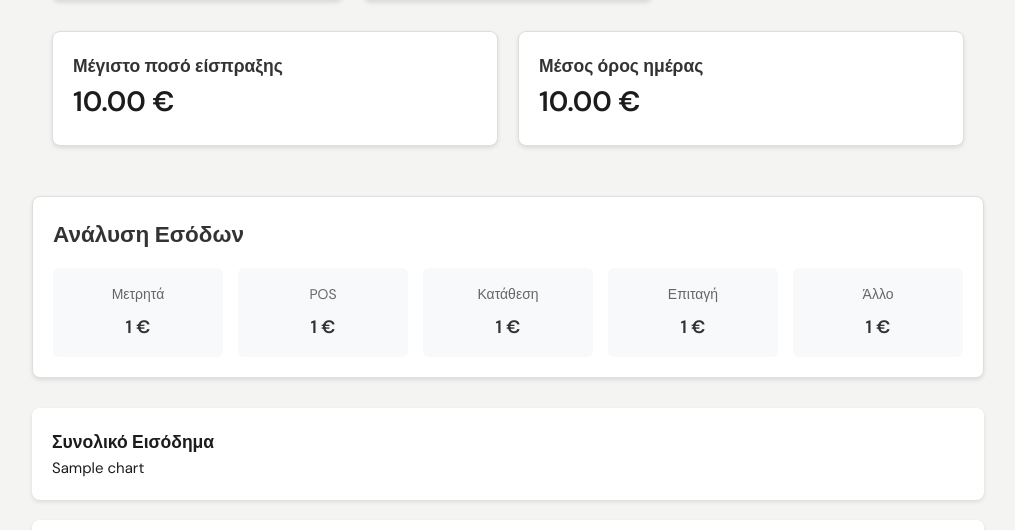
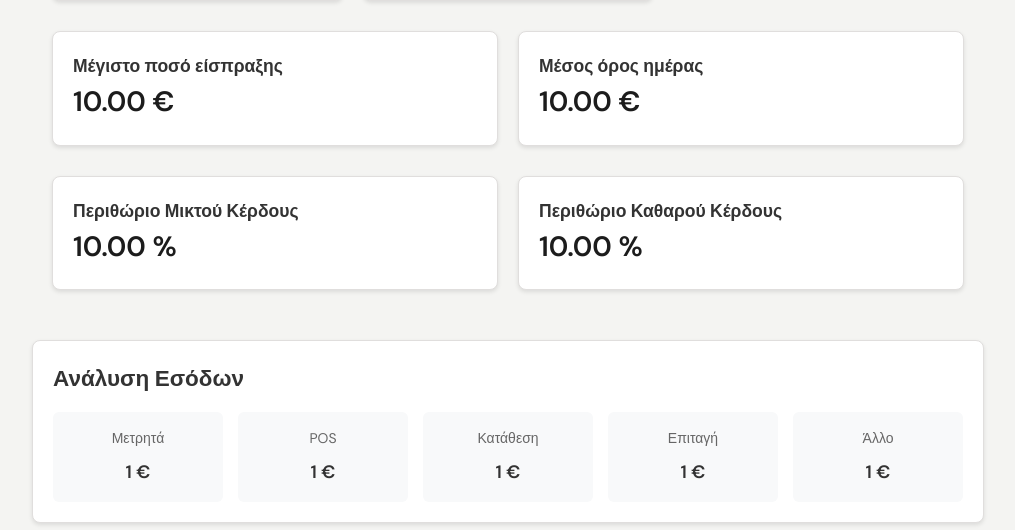
Before and after one commit to TelisK/business-tools, a Django app: template income_expenses/templates/income_expenses/analytics.html in a window 1280 px wide. Shown: the part 545-1075 px from the top of the page, without its empty margins (132-1147 px from the left). Run offline with Django 5.2, Linux system fonts and the light colour scheme; the template is opened without the code that fills it: most values are stand-ins (such as "Sample title", 1, 10 or a date in 2020).

Commit message:
analytics - added more economic statistics for the user

```diff
--- a/income_expenses/templates/income_expenses/analytics.html
+++ b/income_expenses/templates/income_expenses/analytics.html
@@ -51,6 +51,16 @@
         <div class="card card-net">
             <h3>Μέσος όρος ημέρας</h3>
             <p class="amount">{{ income_average|floatformat:2 }} €</p>
+        </div>
+    </div>
+    <div class="summary-cards">
+        <div class="card card-net">
+            <h3>Περιθώριο Μικτού Κέρδους</h3>
+            <p class="amount">{{ gross_profit_margin|floatformat:2 }} %</p>
+        </div>
+        <div class="card card-net">
+            <h3>Περιθώριο Καθαρού Κέρδους</h3>
+            <p class="amount">{{ net_profit_margin|floatformat:2 }} %</p>
         </div>
     </div>
 </div>
```
Also changed, not shown: income_expenses/templates/income_expenses/index.html (+5 -4 lines), income_expenses/views.py (+29 -6 lines).
